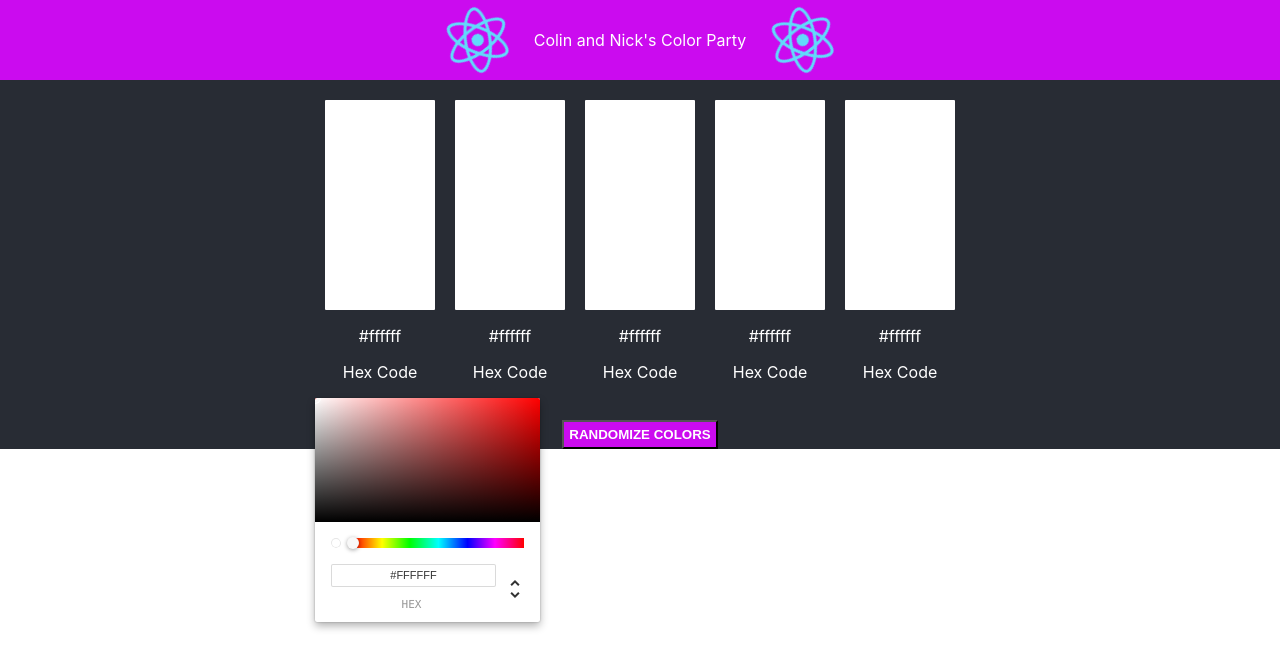
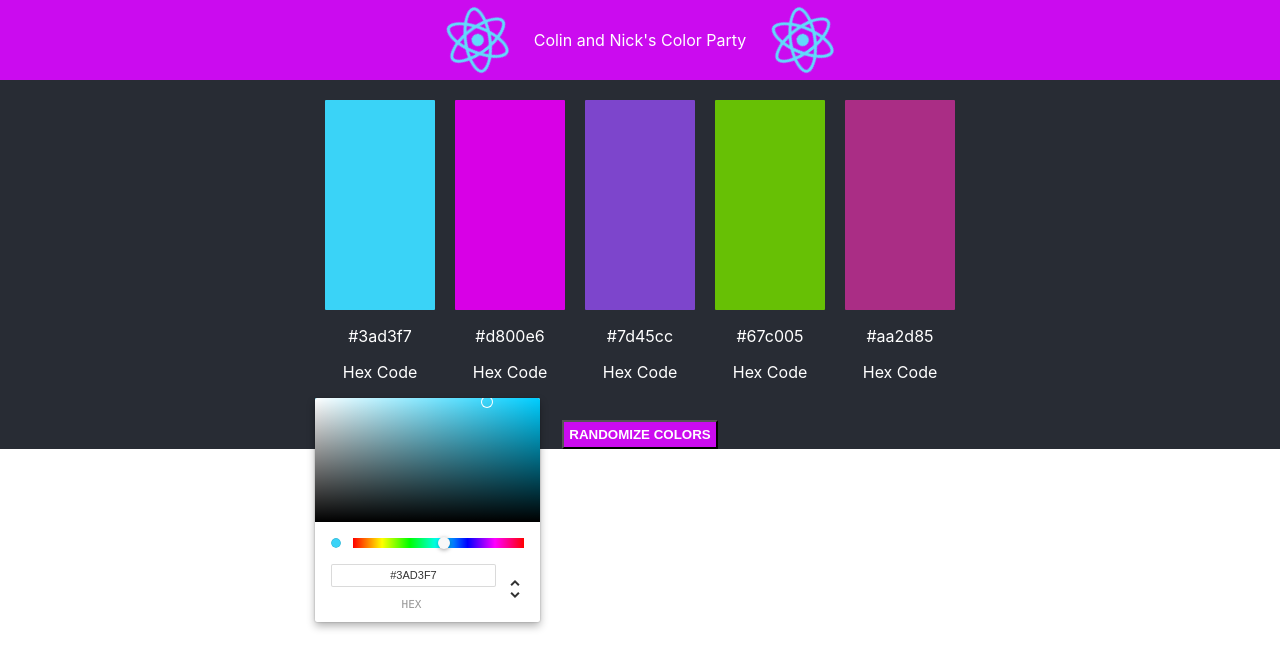
Before and after one commit to nicknist/colin-and-nick-make-colors, a React (Create React App) app in the folder frontend/color-react/: page / in a window 1280 px wide. Both pictures are taken after a click on the element 380 px from the left and 205 px from the top of the page. Shown: the top 668 px of the page. Built offline with nearby package versions, Linux system fonts and the light colour scheme.

Commit message:
Update props from the drilling

```diff
--- a/frontend/color-react/src/Components/ColorPicker/ColorPicker.js
+++ b/frontend/color-react/src/Components/ColorPicker/ColorPicker.js
@@ -2,11 +2,10 @@ import React, { Component } from 'react';
 import { ChromePicker } from 'react-color';
 
 class ColorPicker extends Component {
-  constructor() {
-    super();
+  constructor(props) {
+    super(props);
     this.state = {
       displayColorPicker: false,
-      color: '#ffffff'
     };
   }
 
@@ -19,7 +18,8 @@ class ColorPicker extends Component {
   }
 
   handleChange = (color) => {
-    this.setState({ color: color.hex })
+    console.log(color);
+    this.props.handleChange(color.hex, this.props.number)
   }
 
   render() {
@@ -39,18 +39,18 @@ class ColorPicker extends Component {
       padding: '5px',
       width: '100px',
       height: '200px',
-      background: `${this.state.color}`,
+      background: `${this.props.color}`,
       borderRadius: '1px'
     }
     return (
       <article>
         <div className="color-rectangle" style={ background } onClick={ this.handleClick }></div>
-        <p>{this.state.color}</p>
+        <p>{this.props.color}</p>
         <p>Hex Code</p>
         { this.state.displayColorPicker ?
           <div className="color-rectangle" style={ popOver }>
-          <div className="no-hover" style={ cover } onClick={ this.handleClose }/>
-          <ChromePicker disableAlpha={true} color={ this.state.color } onChangeComplete={ this.handleChange }/>
+          <div className="no-hover" id={`square${this.props.number}`} style={ cover } onClick={ this.handleClose }/>
+          <ChromePicker disableAlpha={true} color={this.props.color} onChangeComplete={this.handleChange}/>
           </div> : null }
       </article>
     )
```
